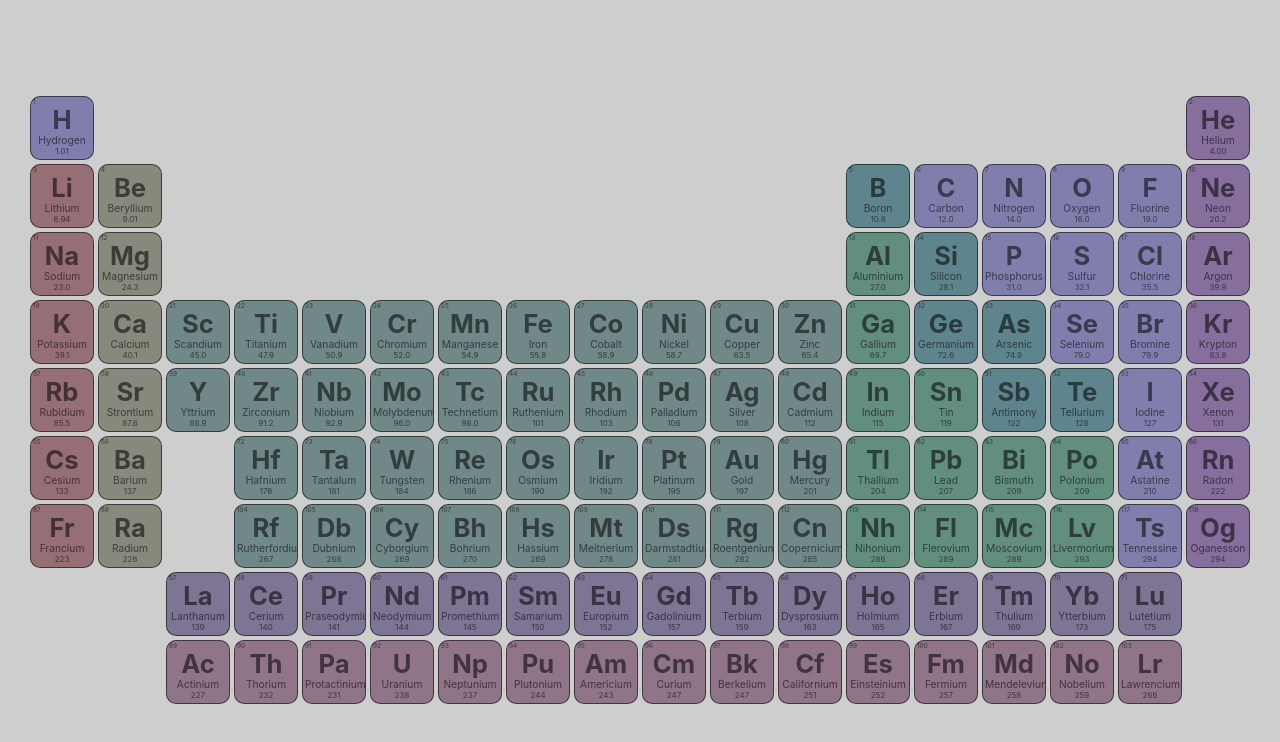
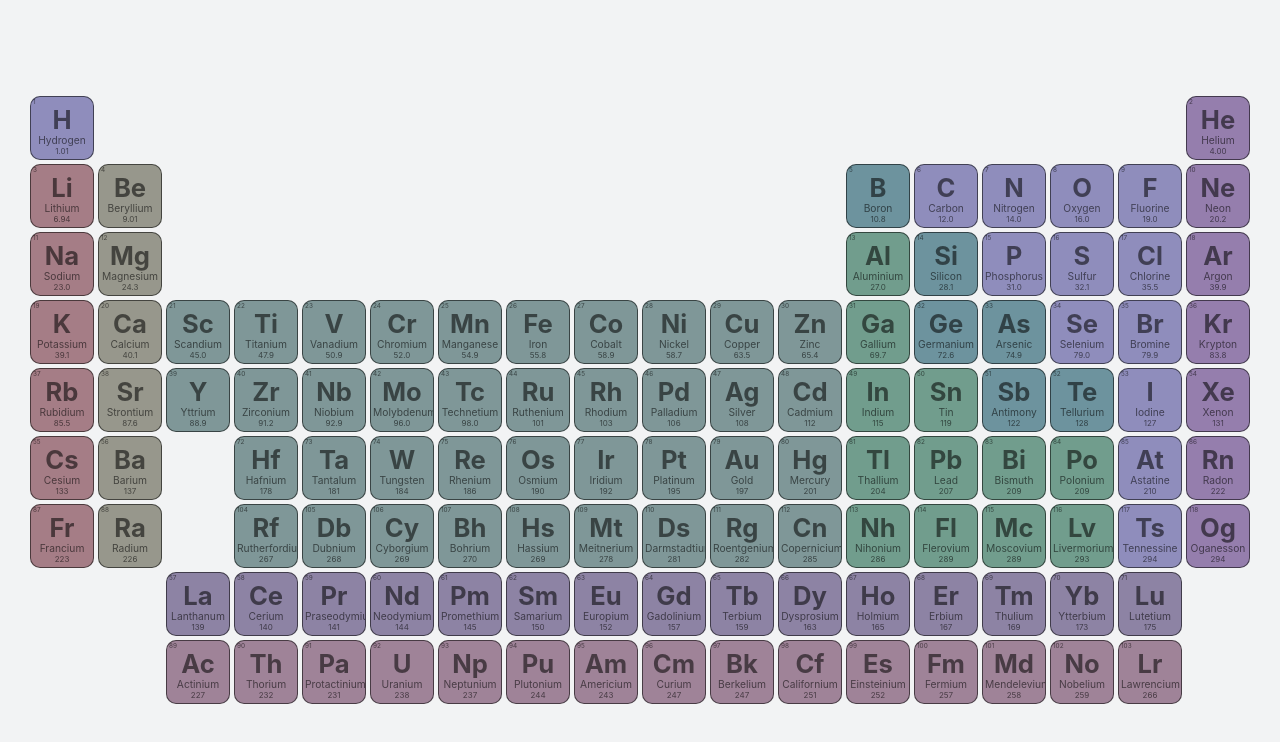
Before and after one commit to justsharan/periodic-table, a Svelte app: page / in a window 1280 px wide. Shown: the top 742 px of the page. Built offline with nearby package versions, Linux system fonts and the light colour scheme.

Commit message:
Made background color lighter on light mode

```diff
--- a/public/global.css
+++ b/public/global.css
@@ -4,7 +4,7 @@
 
 html {
   line-height: 1.15;
-  background-color: #cecece;
+  background-color: #F2F3F4;
   color: hsla(0,0%,0%,.55);
 }
 
```
